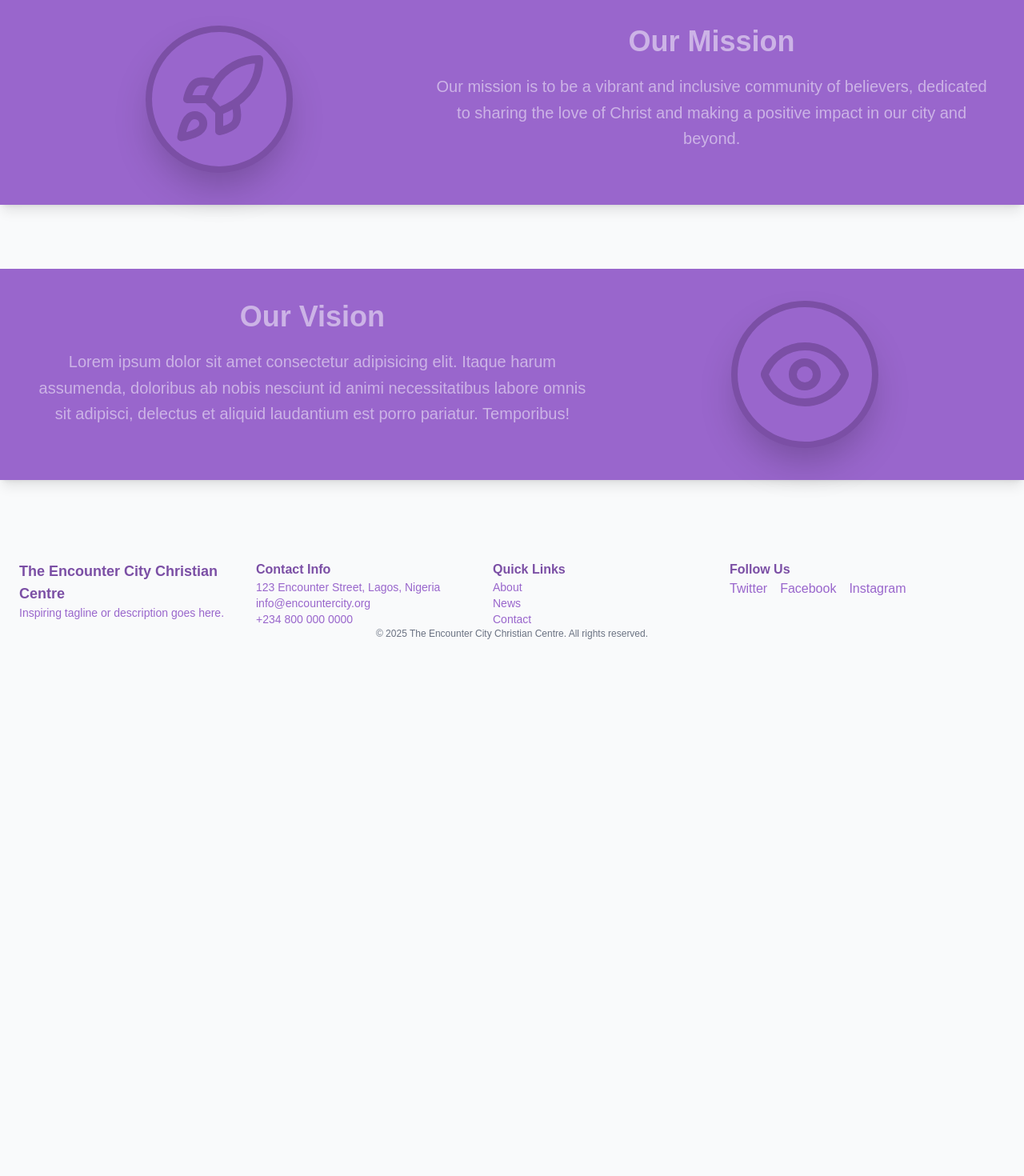
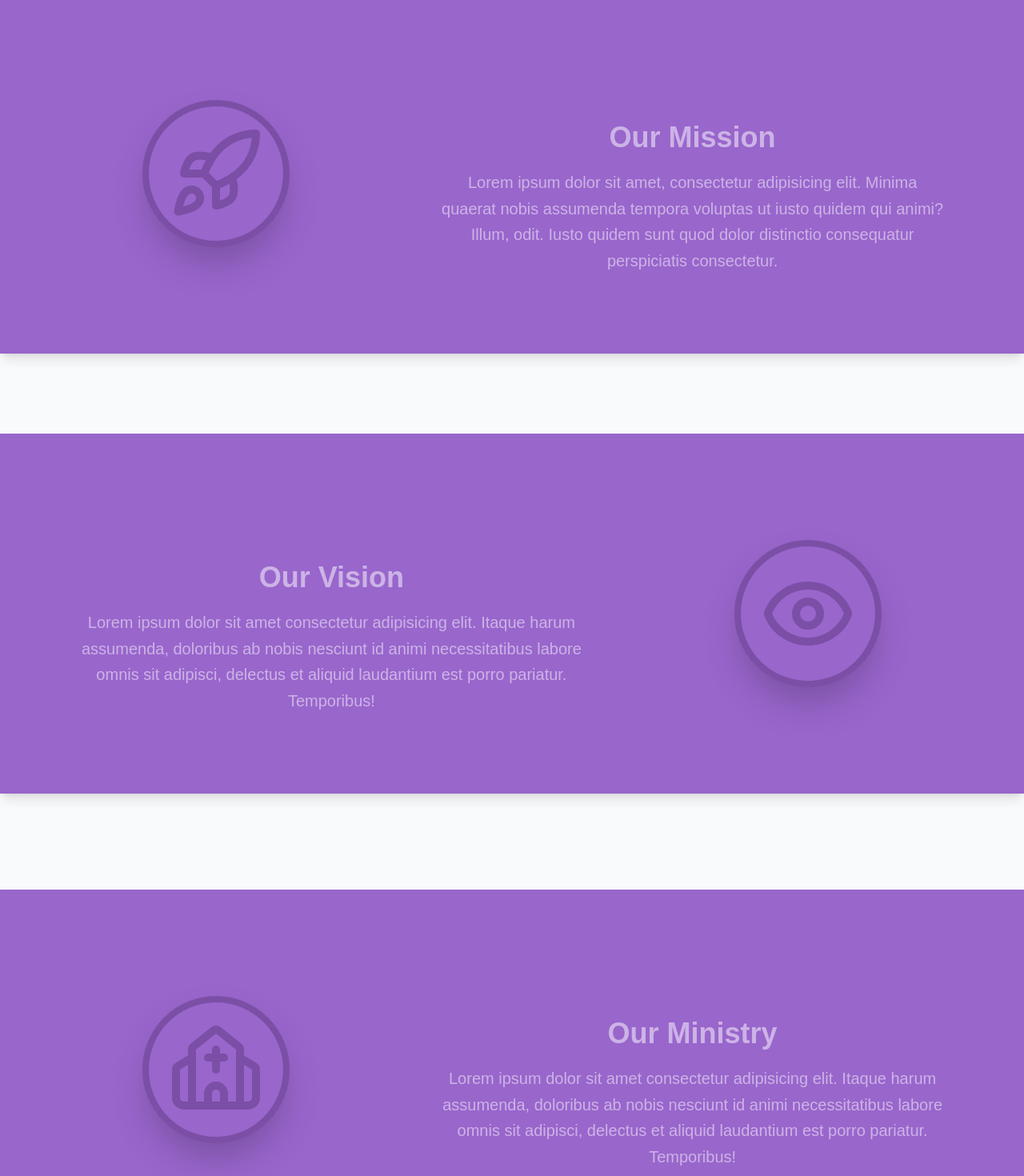
Before and after one commit to cptcode123/Encounter-City, a Next.js app: page /about in a window 1280 px wide. Shown: the part 980-2450 px from the top of the page at 80% size. Before the commit the page ends 1800 px from the top, so only its background shows below. Built offline with nearby package versions, Linux system fonts and the light colour scheme.

Commit message:
dev-about page complete

```diff
--- a/src/app/about/page.tsx
+++ b/src/app/about/page.tsx
@@ -1,36 +1,116 @@
 'use client'
 import { motion } from "framer-motion";
 import HeroStatic from "@/components/ui/HeroStatic";
-import { Rocket, Eye } from "lucide-react";
+import { Rocket, Eye, Church, HeartHandshake, PersonStanding, Heart } from "lucide-react";
+import { div } from "framer-motion/client";
 
 
 export default function AboutPage() {
+
+    const values = [
+        {
+            name:'Love God',
+            icon: Heart,
+        },
+        {
+            name:'Love people',
+            icon: PersonStanding,
+        },
+        {
+            name:'Service to others',
+            icon:HeartHandshake
+        }
+    ]
+
+    const leadership = [
+        {
+            name: 'Pastor John Doe',
+            role: 'Lead Pastor',
+            image: '/leader1.jpg',
+            bio: 'John has been leading our church for over 10 years with a passion for community and faith.'
+        },
+        {
+            name: 'Pastor Jane Smith',
+            role: 'Associate Pastor',
+            image: '/leader2.jpg',
+            bio: 'Jane is dedicated to youth ministry and helping the next generation grow in their faith.'
+        },
+        {
+            name: 'Elder Mike Johnson',
+            role: 'Church Elder',
+            image: '/leader3.jpg',
+            bio: 'Mike has been a guiding presence in our church for many years, offering wisdom and support to both leaders and congregants.'
+        }
+    ]
+
     return (
         <div className="w-[100%] mx-auto">
             <div className="w-[100%] h-auto">
                 <HeroStatic title="About Us" subtitle="Learn more about The Encounter City Christian Centre" image="/landscape-2.jpg"/>
             </div>
             <div className="w-full flex flex-col items-center justify-stretch py-20 mx-auto gap-20">
-                <section className="flex flex-col md:flex-row w-full gap-8 p-10 bg-primary shadow-lg" id='mission' >
-                    <div className="order-1 flex flex-col gap-3 md:w-[40%] items-center justify-center my-10">
+                <section className="flex flex-col md:flex-row w-full gap-8 p-15 bg-primary shadow-lg " id='mission' >
+                    <div className="order-1 flex flex-col gap-3 md:w-[40%] items-center justify-center py-10">
                         <div className="mx-auto my-2 p-6 bg-primary rounded-full shadow-2xl text-primary-dark border-8 border-primary-dark"><Rocket size={120}/></div>
                     </div>
-                    <div className="order-2 text-center md:w-[60%] mx-10 flex flex-col items-center gap-5">
+                    <div className="order-2 text-center md:w-[60%] mx-10 flex flex-col items-center gap-5 py-10">
                         <h2 className="text-4xl font-extrabold mx-auto mt-15 text-[#CCb3E6]">Our Mission</h2>
                         <p className="text-xl leading-relaxed text-bold text-wrap text-[#CCb3E6]">
-                            Our mission is to be a vibrant and inclusive community of believers, dedicated to sharing the love of Christ and making a positive impact in our city and beyond.
+                            Lorem ipsum dolor sit amet, consectetur adipisicing elit. Minima quaerat nobis assumenda tempora voluptas ut iusto quidem qui animi? Illum, odit. Iusto quidem sunt quod dolor distinctio consequatur perspiciatis consectetur.
                         </p>
                     </div>
                 </section>
-                <section className="flex flex-col md:flex-row w-full my-5 gap-8 p-10 bg-primary shadow-lg" id='mission' >
-                    <div className="order-1 md:order-2 flex flex-col gap-3 md:w-[40%] items-center justify-center my-10">
+                <section className="flex flex-col md:flex-row w-full my-5 gap-8 p-15 bg-primary shadow-lg" id='vision' >
+                    <div className="order-1 md:order-2 flex flex-col gap-3 md:w-[40%] items-center justify-center py-10">
                         <div className="mx-auto my-2 p-6 bg-primary rounded-full shadow-2xl text-primary-dark border-8 border-primary-dark"><Eye size={120}/></div>
                     </div>
-                    <div className="order-2 md:order-1 text-center md:w-[60%] mx-10 flex flex-col items-center gap-5">
+                    <div className="order-2 md:order-1 text-center md:w-[60%] mx-10 flex flex-col items-center gap-5 py-10">
                         <h2 className="text-4xl font-extrabold mx-auto mt-15 text-[#CCb3E6]">Our Vision</h2>
                         <p className="text-xl leading-relaxed text-bold text-wrap text-[#CCb3E6]">
                             Lorem ipsum dolor sit amet consectetur adipisicing elit. Itaque harum assumenda, doloribus ab nobis nesciunt id animi necessitatibus labore omnis sit adipisci, delectus et aliquid laudantium est porro pariatur. Temporibus!
                         </p>
+                    </div>
+                </section>
+                <section className="flex flex-col md:flex-row w-full my-5 gap-8 p-15 bg-primary shadow-lg" id='ministry' >
+                    <div className="order-1 flex flex-col gap-3 md:w-[40%] items-center justify-center py-10">
+                        <div className="mx-auto my-2 p-6 bg-primary rounded-full shadow-2xl text-primary-dark border-8 border-primary-dark"><Church size={120}/></div>
+                    </div>
+                    <div className="order-2 text-center md:w-[60%] mx-10 flex flex-col items-center gap-5 py-10">
+                        <h2 className="text-4xl font-extrabold mx-auto mt-15 text-[#CCb3E6]">Our Ministry</h2>
+                        <p className="text-xl leading-relaxed text-bold text-wrap text-[#CCb3E6]">
+                            Lorem ipsum dolor sit amet consectetur adipisicing elit. Itaque harum assumenda, doloribus ab nobis nesciunt id animi necessitatibus labore omnis sit adipisci, delectus et aliquid laudantium est porro pariatur. Temporibus!
+                        </p>
+                    </div>
+                </section>
+
+                <section className=" flex flex-col gap-8 p-15 bg-primary w-full my-5 align-center">
+                    <h1 className="text-4xl font-extrabold mx-auto mt-15 text-[#CCb3E6] text-center">Our Core Values</h1>
+
+                    <div className="flex flex-col md:flex-row gap-20 p-10 w-full justify-center items-center">
+                         {values.map(({name, icon: Icon}, key ) => (
+                            <div key={key} className="flex flex-col items-center justify-center gap-5">
+                            <div className="mx-auto my-2 p-6 bg-primary rounded-full shadow-2xl text-primary-dark border-8 border-primary-dark">
+                                <Icon size={120}/>
+                            </div>
+                            <h3 className="text-2xl font-bold text-[#CCb3E6]">{name}</h3>
+                            </div>
+                    ))}
+
+                    </div>
+                </section>
+                <section className=" flex flex-col gap-8 p-15 bg-primary w-full my-5 align-center" id='leadership'>
+                    <h1 className="text-4xl font-extrabold mx-auto mt-15 text-[#CCb3E6] text-center">Our Leadership</h1>
+                    <div className="flex flex-col md:flex-row gap-20 p-10 w-full justify-center items-center">
+                        {leadership.map(({name, role, image, bio}, key) => (
+                            <div key={key} className="flex flex-col items-center justify-center gap-5">
+                                <div className="mx-auto my-2 p-6 bg-primary rounded-full shadow-2xl text-primary-dark border-8 border-primary-dark">
+                                    <img src={image} alt={name} className="w-32 h-32 rounded-full"/>
+                                </div>
+                                <h3 className="text-2xl font-bold text-[#CCb3E6]">{name}</h3>
+                                <p className="text-lg text-[#CCb3E6]">{role}</p>
+                                <p className="text-md text-center text-[#CCb3E6]">{bio}</p>
+                            </div>
+                        ))}
                     </div>
                 </section>
             </div>
--- a/src/app/globals.css
+++ b/src/app/globals.css
@@ -56,7 +56,7 @@
 
 * {
   box-sizing: border-box;
-  margin: 0;
+
 }
 
 body {
```
